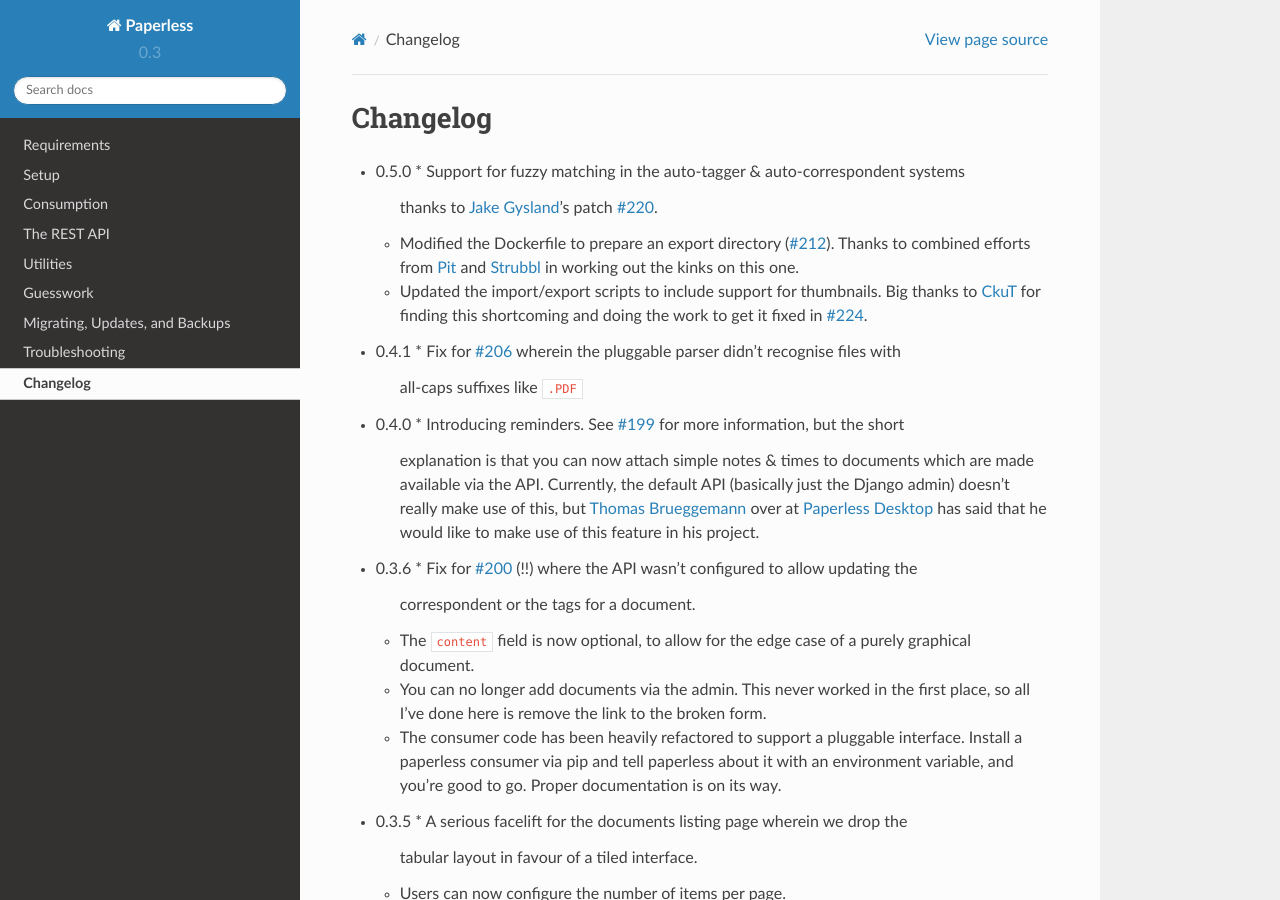
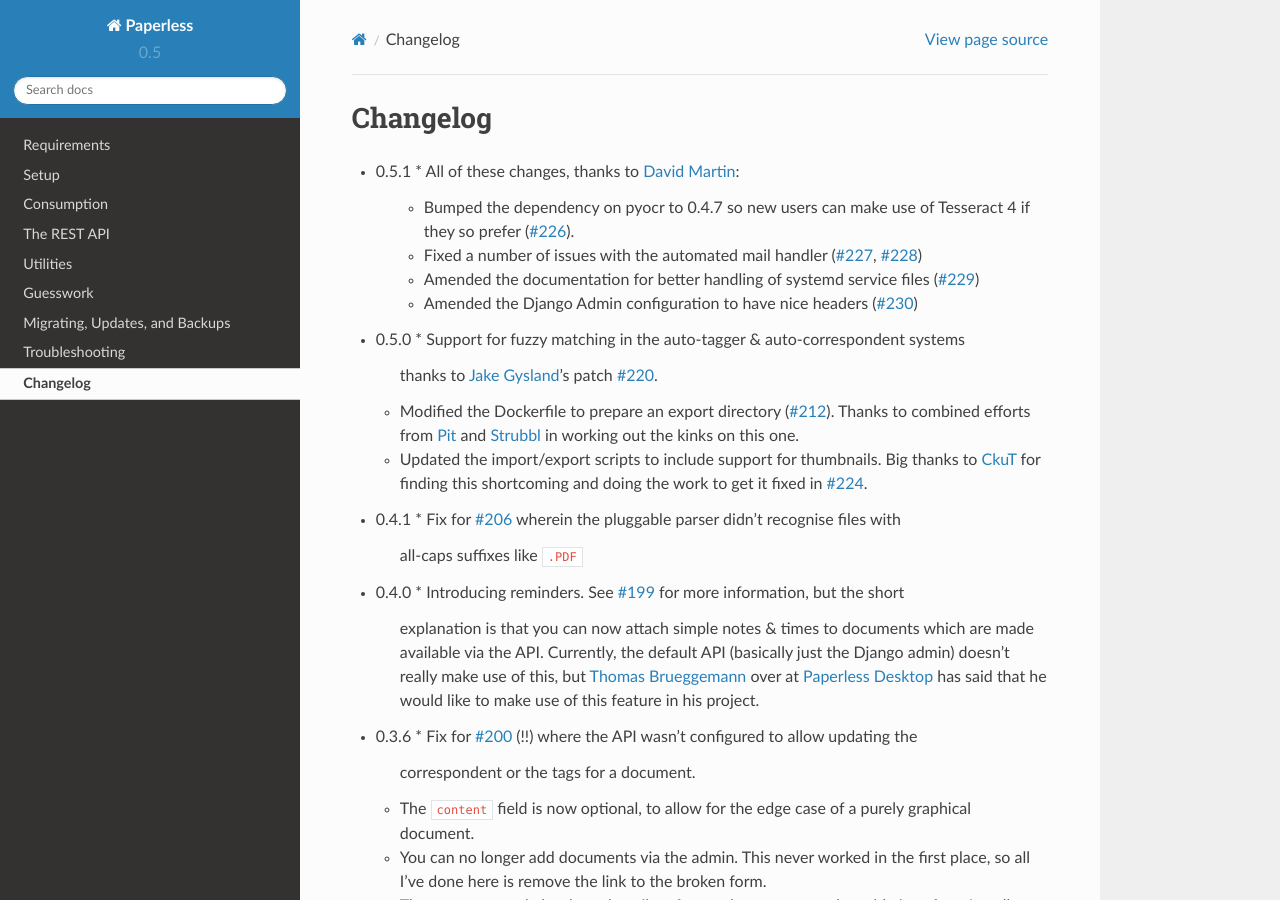
Before and after one commit to repoRangee/Large-scale, a Sphinx documentation site: the page built from docs/changelog.rst, in a window 1280 px wide and 900 px high. Built offline with Sphinx 7.4.7 and the Read the Docs theme 2.0.0, drawn with Linux system fonts in a browser that asks for light colours; formulas are drawn with MathJax 3.

Commit message:
Update changelog for 0.5.1

```diff
--- a/docs/changelog.rst
+++ b/docs/changelog.rst
@@ -1,6 +1,12 @@
 Changelog
 #########
 
+* 0.5.1
+  * All of these changes, thanks to `David Martin`_:
+    * Bumped the dependency on pyocr to 0.4.7 so new users can make use of Tesseract 4 if they so prefer (`#226`_).
+    * Fixed a number of issues with the automated mail handler (`#227`_, `#228`_)
+    * Amended the documentation for better handling of systemd service files (`#229`_)
+    * Amended the Django Admin configuration to have nice headers (`#230`_)
 * 0.5.0
   * Support for fuzzy matching in the auto-tagger & auto-correspondent systems
     thanks to `Jake Gysland`_'s patch `#220`_.
@@ -199,6 +205,7 @@ Changelog
 .. _Jake Gysland: https://github.com/jgysland
 .. _Strubbl: https://github.com/strubbl
 .. _CkuT: https://github.com/CkuT
+.. _David Martin: https://github.com/ddddavidmartin
 .. _Paperless Desktop: https://github.com/thomasbrueggemann/paperless-desktop
 
 .. _#20: https://github.com/danielquinn/paperless/issues/20
@@ -232,3 +239,8 @@ Changelog
 .. _#212: https://github.com/danielquinn/paperless/pull/212
 .. _#220: https://github.com/danielquinn/paperless/pull/220
 .. _#224: https://github.com/danielquinn/paperless/pull/224
+.. _#226: https://github.com/danielquinn/paperless/pull/226
+.. _#227: https://github.com/danielquinn/paperless/pull/227
+.. _#228: https://github.com/danielquinn/paperless/pull/228
+.. _#229: https://github.com/danielquinn/paperless/pull/229
+.. _#230: https://github.com/danielquinn/paperless/pull/230
--- a/src/paperless/version.py
+++ b/src/paperless/version.py
@@ -1 +1 @@
-__version__ = (0, 3, 6)
+__version__ = (0, 5, 1)
```
